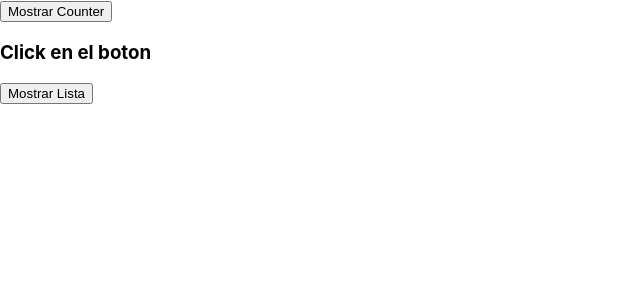
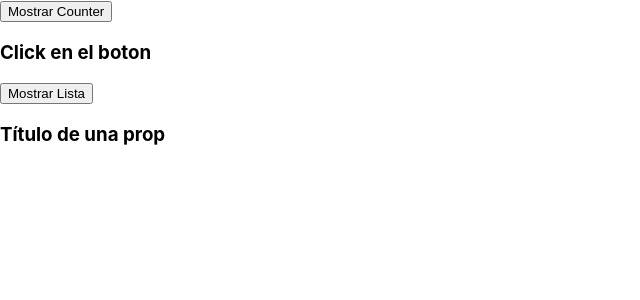
Before and after one commit to ManucaCh/courseItReact, a React (Create React App) app: page / in a window 1280 px wide. Shown: the top 300 px of the page, without its empty margins (0-640 px from the left). Built offline with nearby package versions, Linux system fonts and the light colour scheme.

Commit message:
Add ejercicio props

```diff
--- a/src/App.js
+++ b/src/App.js
@@ -1,6 +1,7 @@
 import './App.css';
 import Fruits from './components/Fruits';
 import Counter from './components/Counter';
+import Props from './components/Props'
 
 function App() {
 
@@ -8,6 +9,7 @@ function App() {
   <>
   <Counter />
   <Fruits />
+  <Props title="Título de una prop"/>
   </>
   );
 }
--- /dev/null
+++ b/src/components/Props/index.js
@@ -0,0 +1,10 @@
+function Props(props){
+const {title} = props
+    return (
+        <h3>{title}</h3>
+    )
+
+
+}
+
+export default Props;
```
